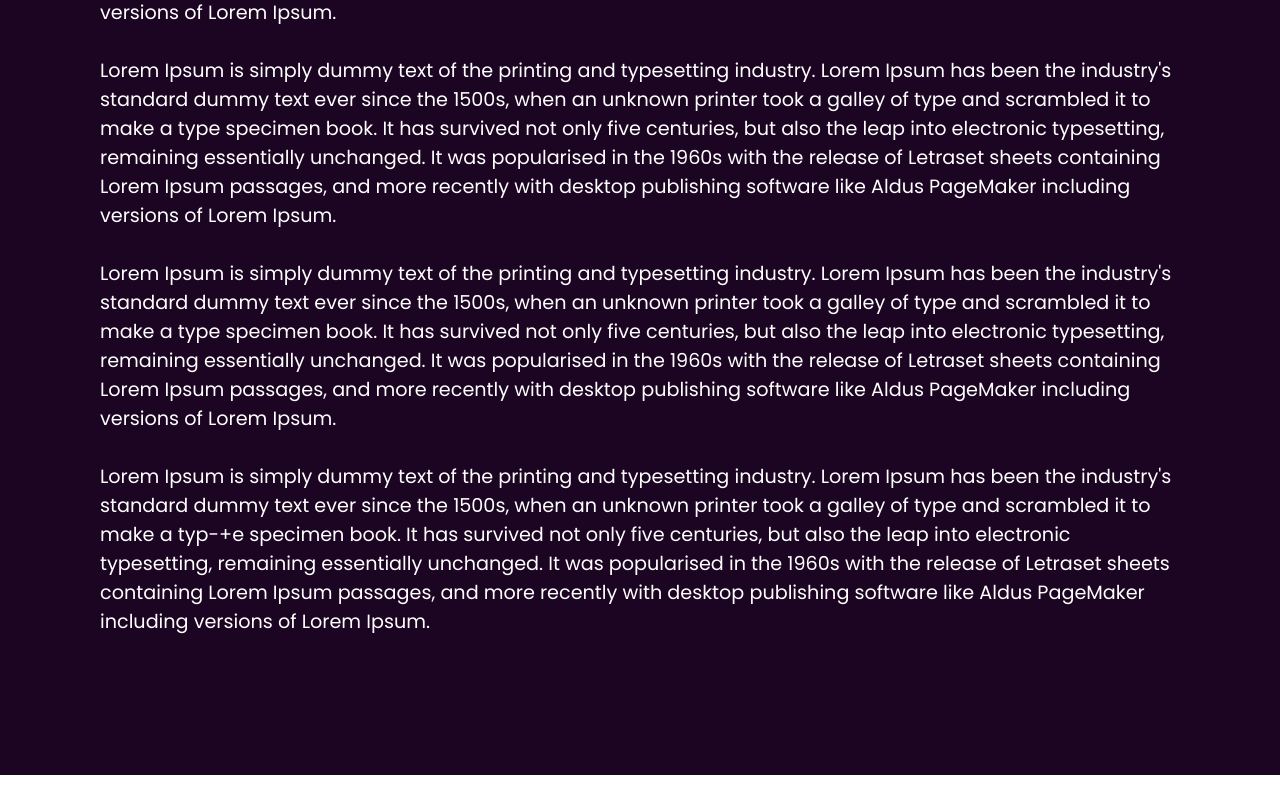
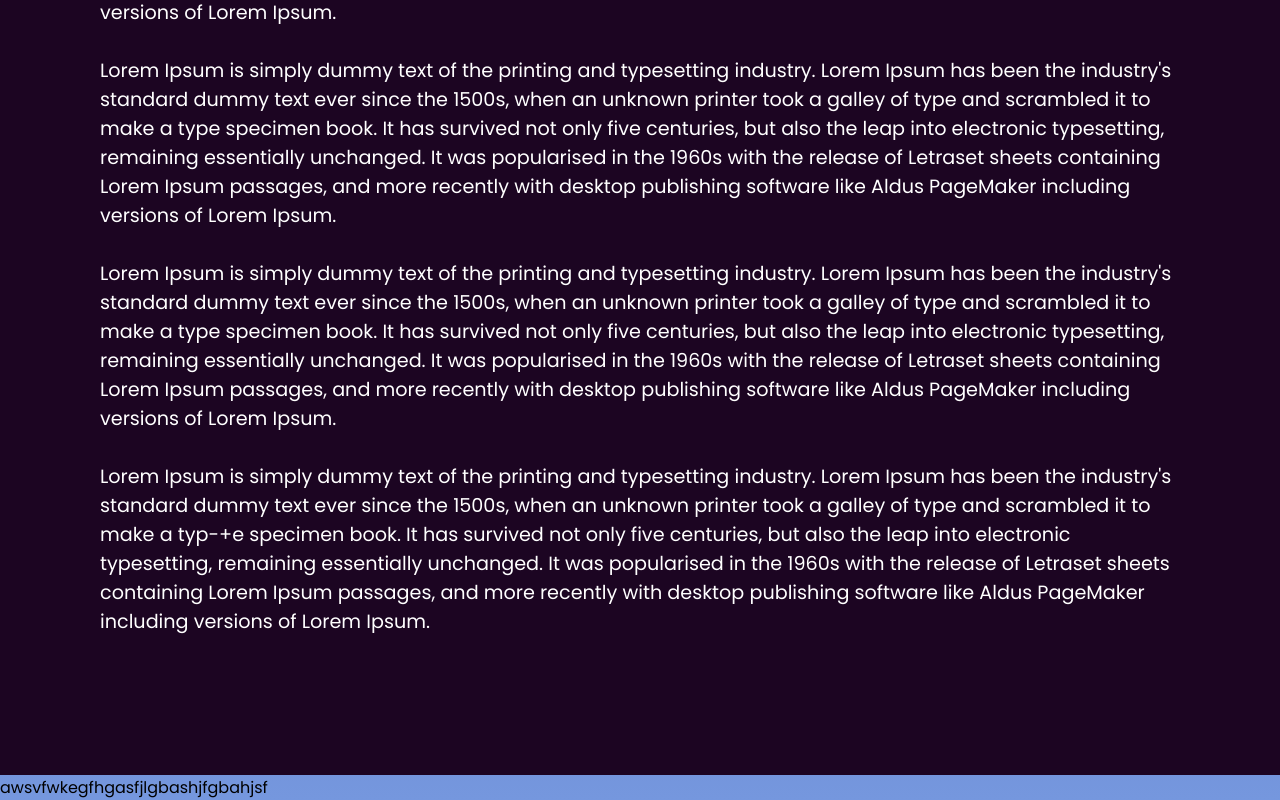
Before and after one commit to aveviktoryia/website, a plain HTML site: page mountains/intex.html in a window 1280 px wide. Shown: the part 1548-2348 px from the top of the page. Before the commit the page ends 2323 px from the top, so only its background shows below. Drawn offline with Linux system fonts and the light colour scheme.

Commit message:
Add new string in html

```diff
--- a/mountains/intex.html
+++ b/mountains/intex.html
@@ -66,7 +66,9 @@
             Letraset sheets containing Lorem Ipsum passages, and more recently with desktop publishing software like
             Aldus PageMaker including versions of Lorem Ipsum. <br><br>
     </div>
-
+    <div>
+        awsvfwkegfhgasfjlgbashjfgbahjsf
+    </div>
     <script>
         let stars = document.getElementById('stars');
         let moon = document.getElementById('moon');
@@ -83,6 +85,7 @@
             text.style.marginTop = value * 1.5 + 'px';
             btn.style.marginTop = value * 1.5 + 'px';
             header.style.top = value * 0.5 + 'px';
+
         })
     </script>
 </body>
```
